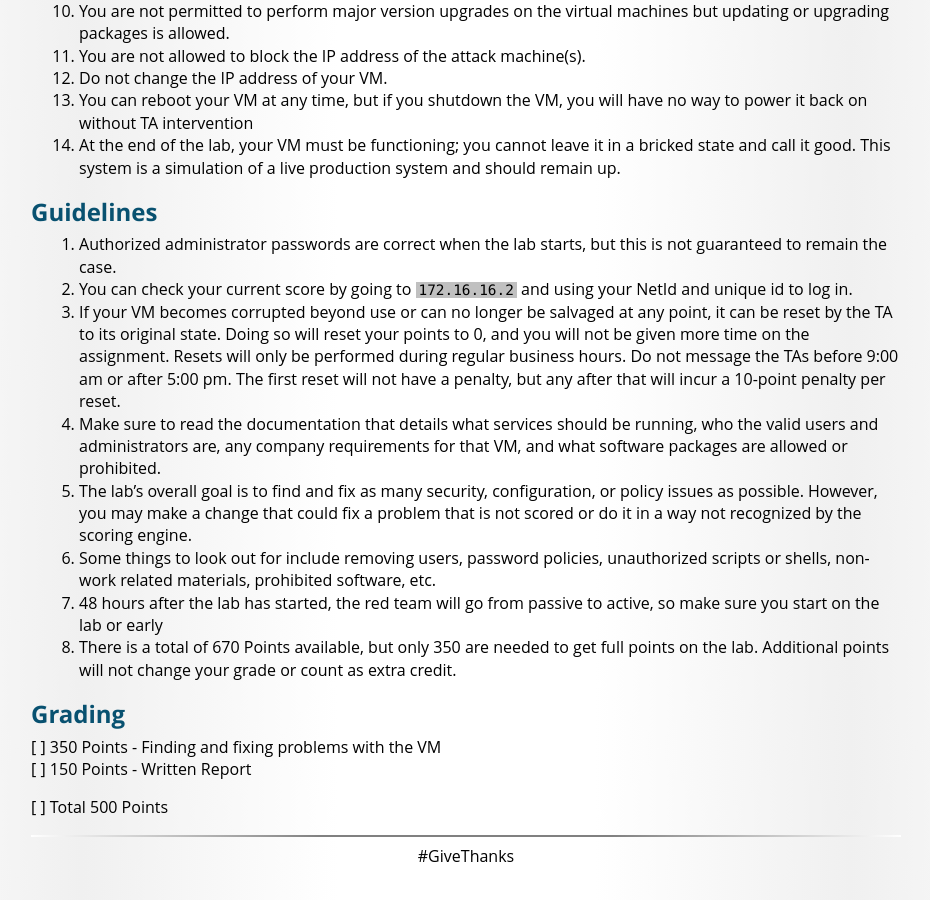
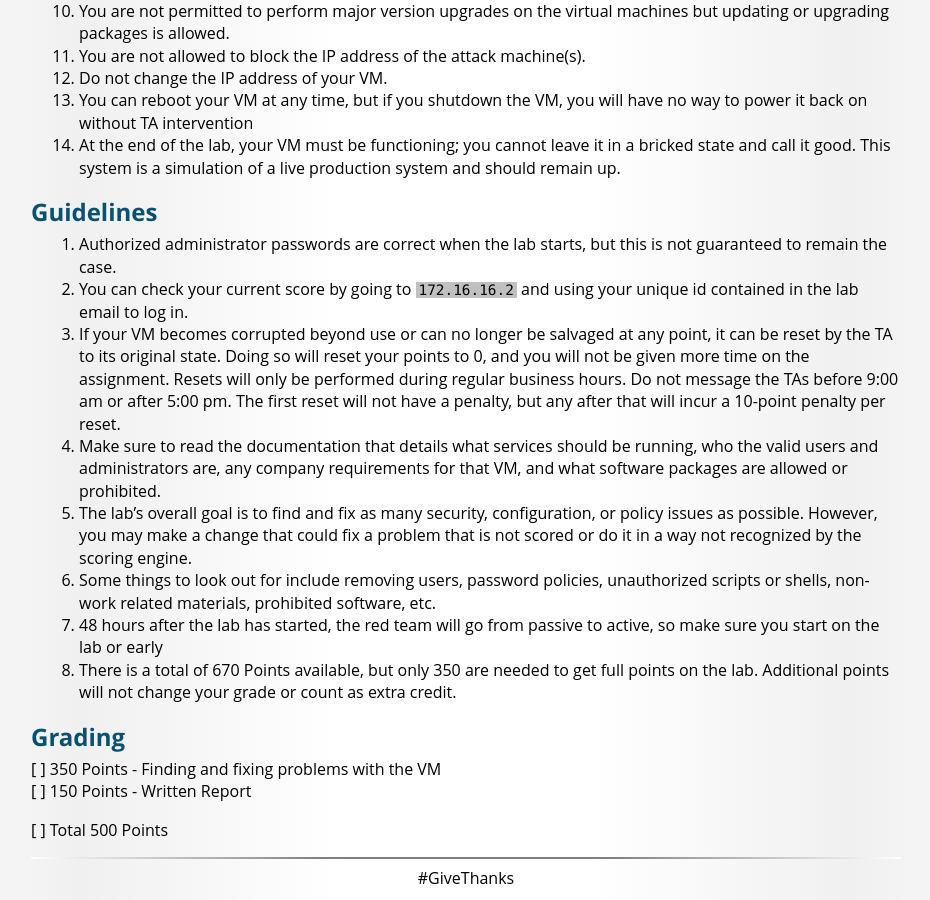
Before and after one commit to BYU-ITC-344/byu-itc-344.github.io, a Jekyll site: the page built from lab-7/index.md, in a window 1280 px wide and 900 px high, scrolled down 2453 px. Shown: the whole window, without its empty margins (174-1104 px from the left). Built offline with Jekyll 4.4.1, drawn with Linux system fonts in a browser that asks for light colours; some web fonts are replaced; before the commit the page ends 3330 px from its top, so only the background shows below that.

Commit message:
corrected lab 7 instruction

```diff
--- a/lab-7/index.md
+++ b/lab-7/index.md
@@ -83,7 +83,7 @@ The report templates can be found here.
 
 ##  Guidelines
 1. Authorized administrator passwords are correct when the lab starts, but this is not guaranteed to remain the case.
-1. You can check your current score by going to `172.16.16.2` and using your NetId and unique id to log in.
+1. You can check your current score by going to `172.16.16.2` and using your unique id contained in the lab email to log in.
 1. If your VM becomes corrupted beyond use or can no longer be salvaged at any point, it can be reset by the TA to its original state. Doing so will reset your points to 0, and you will not be given more time on the assignment. Resets will only be performed during regular business hours. Do not message the TAs before 9:00 am or after 5:00 pm. The first reset will not have a penalty, but any after that will incur a 10-point penalty per reset.
 1. Make sure to read the documentation that details what services should be running, who the valid users and administrators are, any company requirements for that VM, and what software packages are allowed or prohibited.
 1. The lab's overall goal is to find and fix as many security, configuration, or policy issues as possible. However, you may make a change that could fix a problem that is not scored or do it in a way not recognized by the scoring engine.
```
